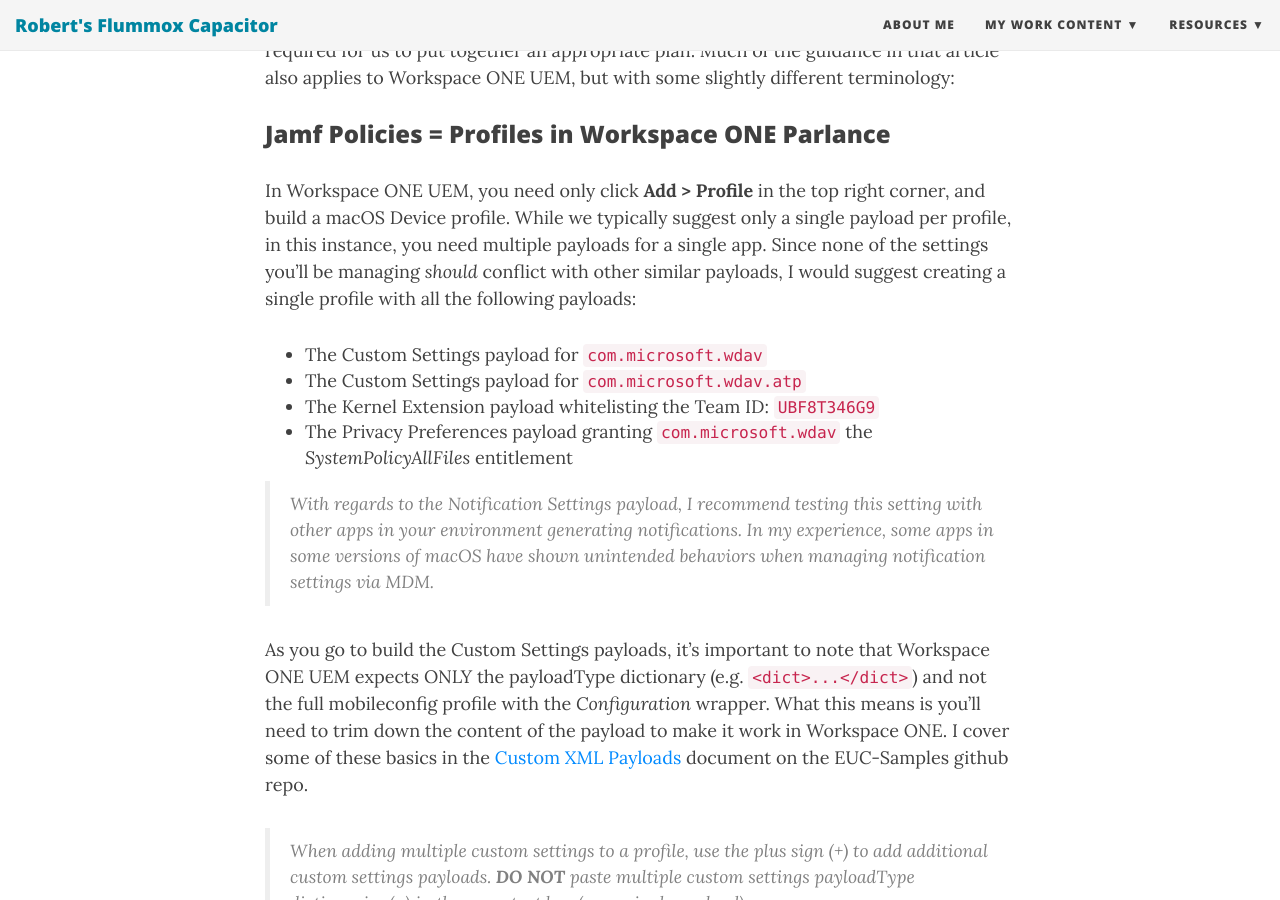
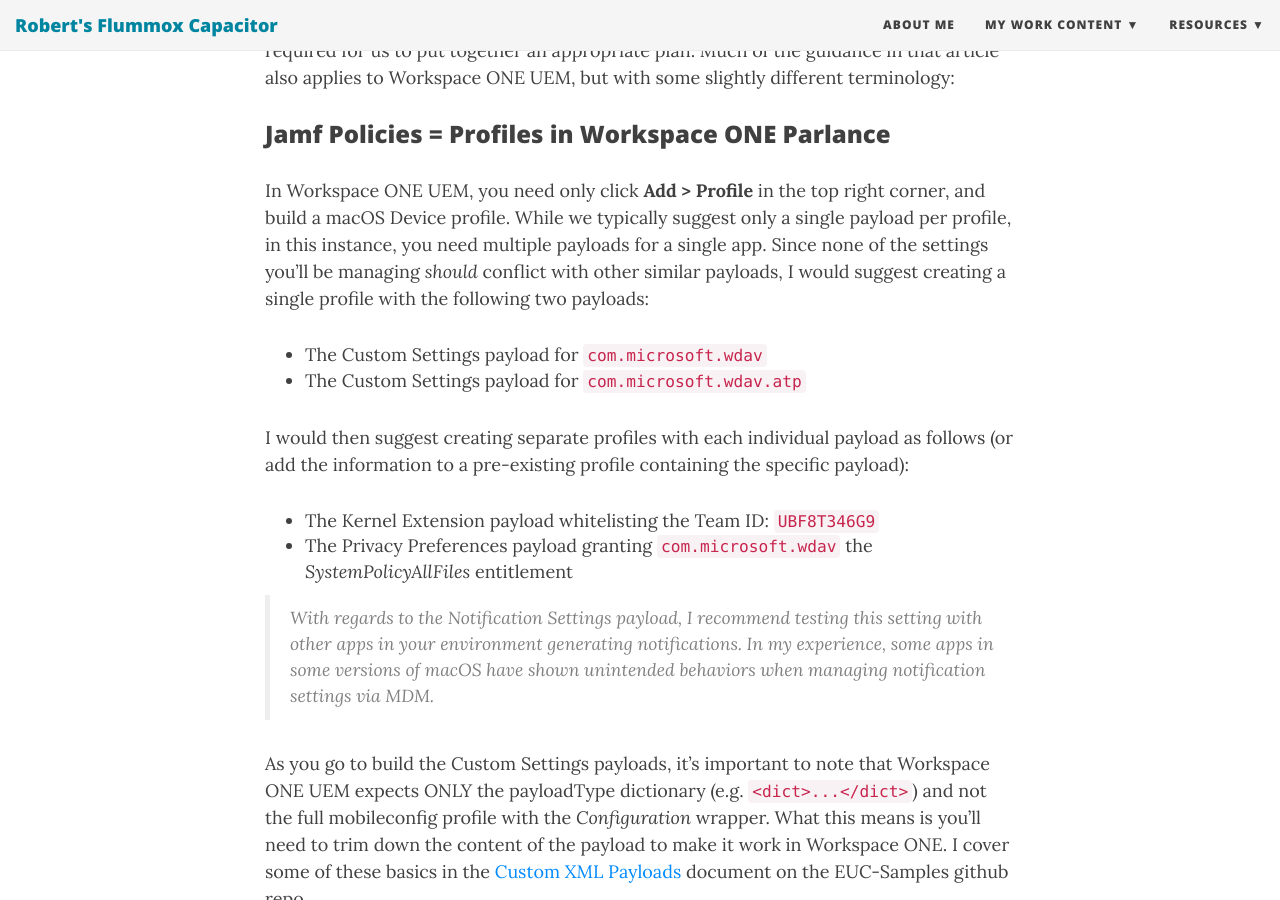
Before and after one commit to rterakedis/rterakedis.github.io, a Jekyll site: the page built from _posts/2020-02-18-Deploying-Microsoft-ATP-Defender-for-Mac-using-Workspace-One.md, in a window 1280 px wide and 900 px high, scrolled down 1354 px. Built offline with Jekyll 4.4.1, drawn with Linux system fonts in a browser that asks for light colours; nearby versions of some CDN libraries; comment, search, counter and statistics services are not loaded.

Commit message:
clarifying a post

```diff
--- a/_posts/2020-02-18-Deploying-Microsoft-ATP-Defender-for-Mac-using-Workspace-One.md
+++ b/_posts/2020-02-18-Deploying-Microsoft-ATP-Defender-for-Mac-using-Workspace-One.md
@@ -24,10 +24,13 @@
 
 ### Jamf Policies = Profiles in Workspace ONE Parlance
 
-In Workspace ONE UEM, you need only click **Add > Profile** in the top right corner, and build a macOS Device profile.   While we typically suggest only a single payload per profile, in this instance, you need multiple payloads for a single app.  Since none of the settings you'll be managing *should* conflict with other similar payloads, I would suggest creating a single profile with all the following payloads:
+In Workspace ONE UEM, you need only click **Add > Profile** in the top right corner, and build a macOS Device profile.   While we typically suggest only a single payload per profile, in this instance, you need multiple payloads for a single app.  Since none of the settings you'll be managing *should* conflict with other similar payloads, I would suggest creating a single profile with the following two payloads:
 
 * The Custom Settings payload for `com.microsoft.wdav`
 * The Custom Settings payload for `com.microsoft.wdav.atp`
+
+I would then suggest creating separate profiles with each individual payload as follows (or add the information to a pre-existing profile containing the specific payload):
+
 * The Kernel Extension payload whitelisting the Team ID:  `UBF8T346G9`
 * The Privacy Preferences payload granting `com.microsoft.wdav` the *SystemPolicyAllFiles* entitlement
 
```
